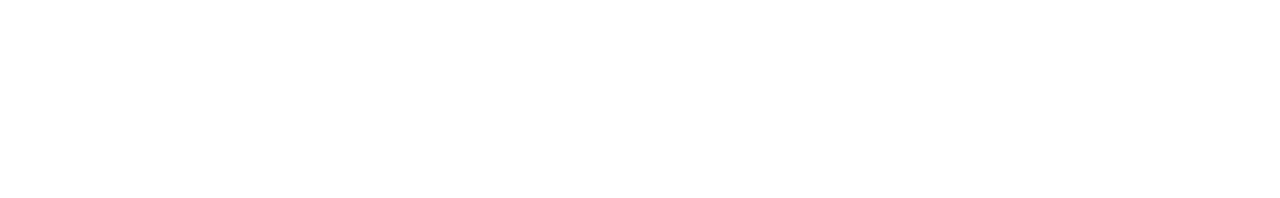
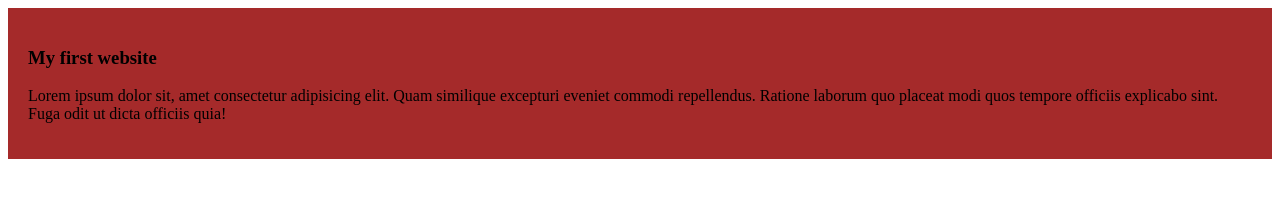
Before and after one commit to Hossainmithu/my-simple-website2, a plain HTML site: page index.html in a window 1280 px wide. Drawn offline with Linux system fonts and the light colour scheme.

Commit message:
added a new blog

```diff
--- a/index.html
+++ b/index.html
@@ -4,8 +4,12 @@
   <meta charset="UTF-8">
   <meta name="viewport" content="width=device-width, initial-scale=1.0">
   <title>My simple website</title>
+  <link rel="stylesheet" href="styles/blog.css">
 </head>
 <body>
-
+  <div>
+    <h3>My first website</h3>
+    <p>Lorem ipsum dolor sit, amet consectetur adipisicing elit. Quam similique excepturi eveniet commodi repellendus. Ratione laborum quo placeat modi quos tempore officiis explicabo sint. Fuga odit ut dicta officiis quia!</p>
+  </div>
 </body>
 </html>
--- /dev/null
+++ b/styles/blog.css
@@ -0,0 +1,4 @@
+div{
+  background-color: brown;
+  padding: 20px;
+}
```
